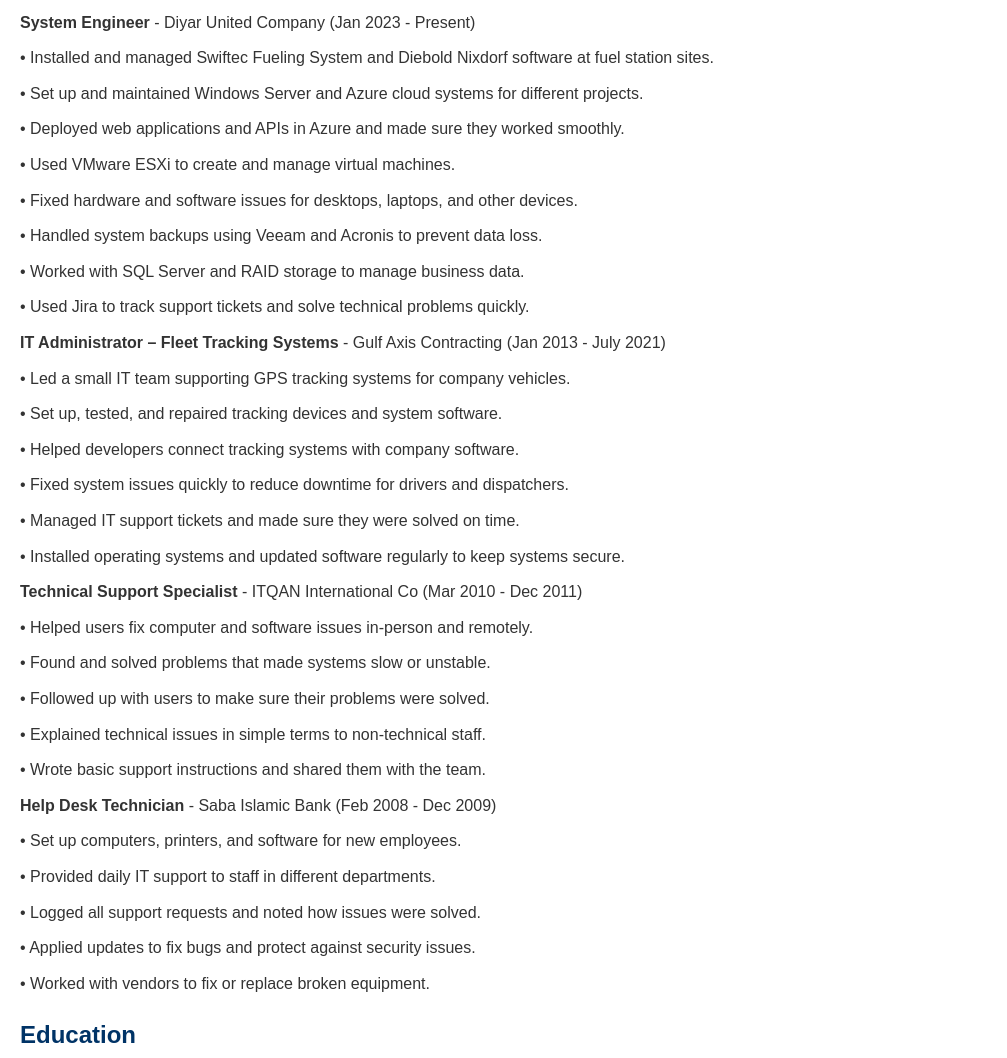
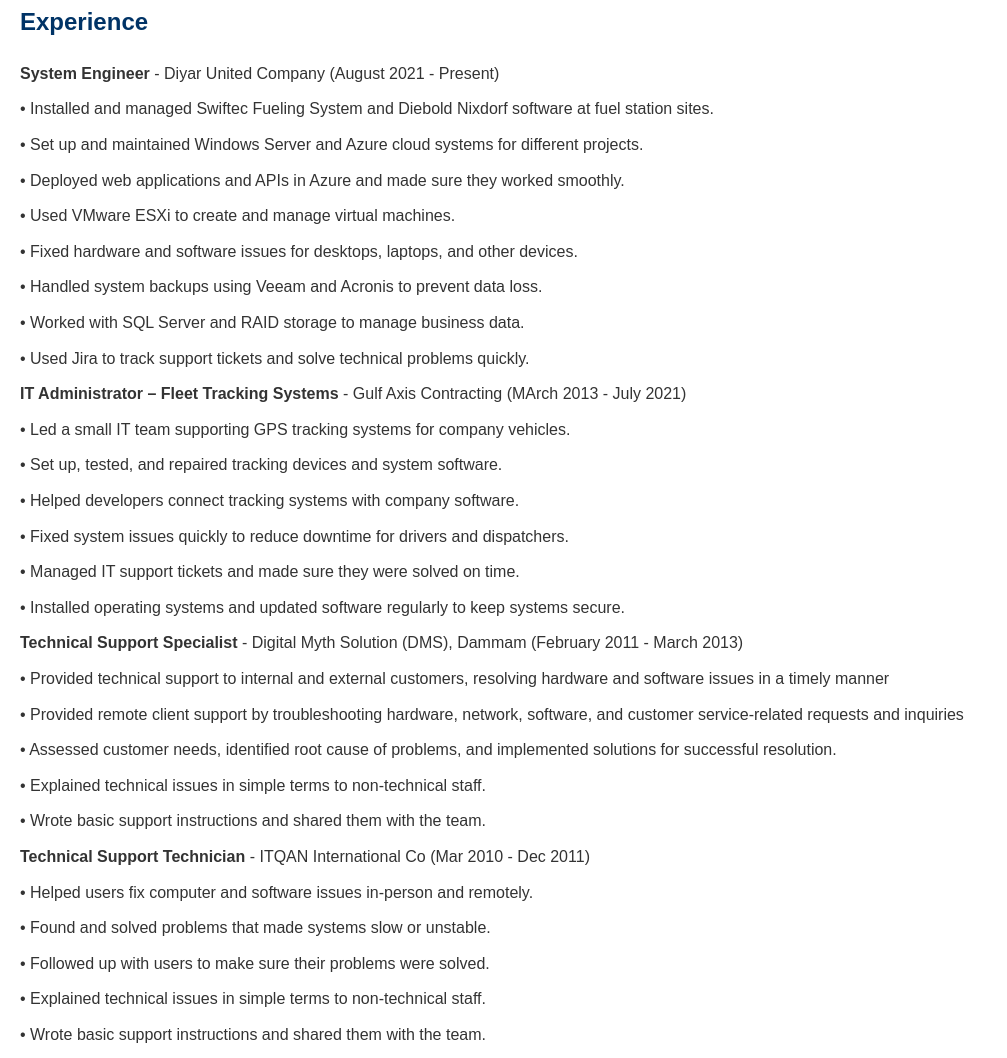
Before and after one commit to modabdu/modabdu.github.io, a plain HTML site: page index.html in a window 1280 px wide. Shown: the part 885-1943 px from the top of the page, without its empty margins (0-1007 px from the left). Drawn offline with Linux system fonts and the light colour scheme.

Commit message:
Add files via upload

```diff
--- a/index.html
+++ b/index.html
@@ -66,7 +66,7 @@
 
     <section class="summary">
         <h2>Summary</h2>
-        <p>Experienced System Engineer with expertise in DevOps, Linux, SQL, and Cloud Engineering. Currently pursuing a DevOps course to further enhance skills in cloud systems and automation. Targeting roles as a System Engineer and Cloud Engineer.</p>
+        <p>Experienced System Engineer with expertise in Windows Server, Azure cloud systems, VMware ESXiDevOps, Linux, SQL, and Cloud Engineering. Proven track record in deploying web applications, handling system backups, and resolving technical issues efficiently. Seeking to leverage these skills as a Senior System & Cloud Engineer to drive innovative solutions and support team growth.Currently pursuing a DevOps course to further enhance skills in cloud systems and automation. Targeting roles as a System Engineer and Cloud Engineer.</p>
     </section>
 
     <section class="skills">
@@ -84,7 +84,7 @@
     <section class="experience">
         <h2>Experience</h2>
         <ul>
-            <li><strong>System Engineer</strong> - Diyar United Company (Jan 2023 - Present)</li>
+            <li><strong>System Engineer</strong> - Diyar United Company (August 2021 - Present)</li>
                 <ul>
                     <li>• Installed and managed Swiftec Fueling System and Diebold Nixdorf software at fuel station sites.</li>
                     <li>• Set up and maintained Windows Server and Azure cloud systems for different projects.</li>
@@ -95,7 +95,7 @@
                     <li>• Worked with SQL Server and RAID storage to manage business data.</li>
                     <li>• Used Jira to track support tickets and solve technical problems quickly.</li>
                 </ul>
-            <li><strong>IT Administrator – Fleet Tracking Systems</strong> - Gulf Axis Contracting (Jan 2013 - July 2021)</li>
+            <li><strong>IT Administrator – Fleet Tracking Systems</strong> - Gulf Axis Contracting (MArch 2013 - July 2021)</li>
                 <ul>
                     <li>• Led a small IT team supporting GPS tracking systems for company vehicles.</li>
                     <li>• Set up, tested, and repaired tracking devices and system software.</li>
@@ -104,22 +104,22 @@
                     <li>• Managed IT support tickets and made sure they were solved on time.</li>
                     <li>• Installed operating systems and updated software regularly to keep systems secure.</li>
                 </ul>
-            <li><strong>Technical Support Specialist</strong> - ITQAN International Co (Mar 2010 - Dec 2011)</li>
+            <li><strong>Technical Support Specialist</strong> - Digital Myth Solution (DMS), Dammam (February 2011 - March 2013)</li>
+                <ul>
+                    <li>• Provided technical support to internal and external customers, resolving hardware and software issues in a timely manner</li>
+                    <li>• Provided remote client support by troubleshooting hardware, network, software, and customer service-related requests and inquiries</li>
+                    <li>• Assessed customer needs, identified root cause of problems, and implemented solutions for successful resolution.</li>
+                    <li>• Explained technical issues in simple terms to non-technical staff.</li>
+                    <li>• Wrote basic support instructions and shared them with the team.</li>
+                </ul>
+            </li>
+			<li><strong>Technical Support Technician</strong> - ITQAN International Co (Mar 2010 - Dec 2011)</li>
                 <ul>
                     <li>• Helped users fix computer and software issues in-person and remotely.</li>
                     <li>• Found and solved problems that made systems slow or unstable.</li>
                     <li>• Followed up with users to make sure their problems were solved.</li>
                     <li>• Explained technical issues in simple terms to non-technical staff.</li>
                     <li>• Wrote basic support instructions and shared them with the team.</li>
-                </ul>
-            </li>
-            <li><strong>Help Desk Technician</strong> - Saba Islamic Bank (Feb 2008 - Dec 2009)</li>
-                <ul>
-                    <li>• Set up computers, printers, and software for new employees.</li>
-                    <li>• Provided daily IT support to staff in different departments.</li>
-                    <li>• Logged all support requests and noted how issues were solved.</li>
-                    <li>• Applied updates to fix bugs and protect against security issues.</li>
-                    <li>• Worked with vendors to fix or replace broken equipment.</li>
                 </ul>
             </li>
         </ul>
```
